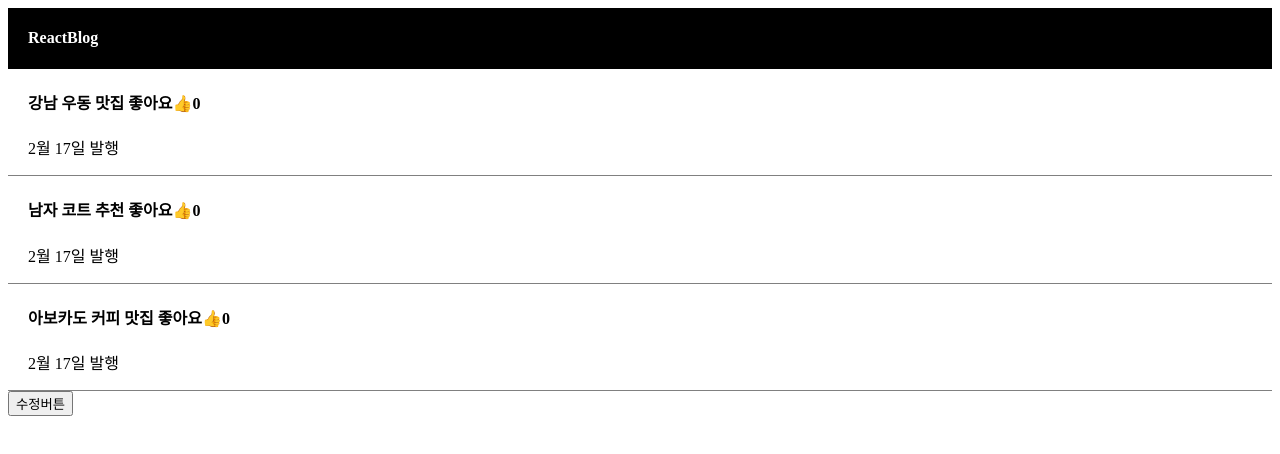
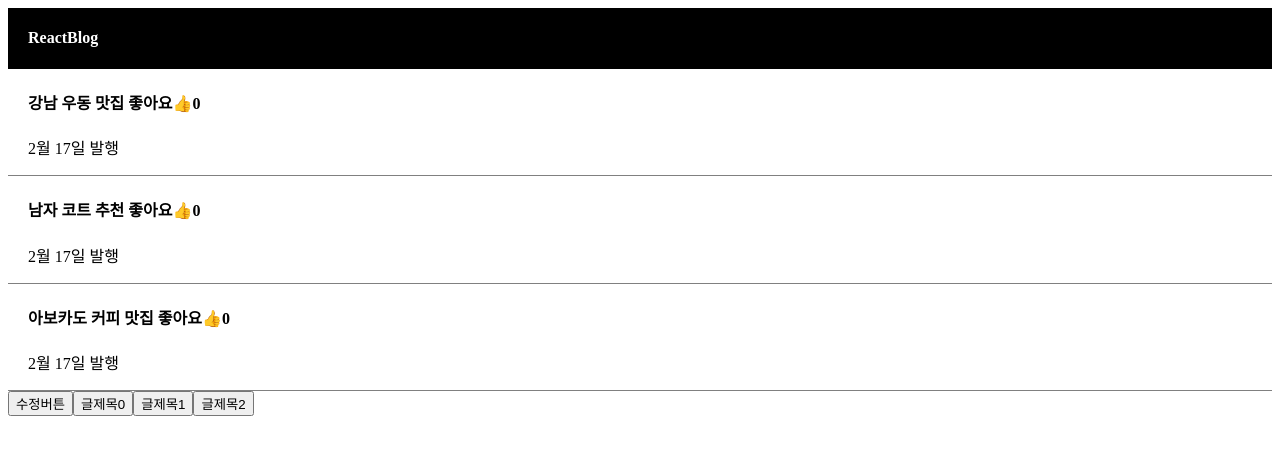
Before and after one commit to hge2ne/react_basic, a React (Vite) app: page / in a window 1280 px wide. Shown: the top 454 px of the page. Built offline with nearby package versions, Linux system fonts and the light colour scheme.

Commit message:
글제목 상태 관리 개선 및 모달에서 글제목 출력 방식 주석 추가 - title 상태를 숫자로 선언하여 인덱스 지정 용이 - 모달에서 글제목 출력 로직에 대한 주석 추가 - 글제목 버튼 추가로 상태 변경 기능 강화

```diff
--- a/src/App.jsx
+++ b/src/App.jsx
@@ -12,7 +12,7 @@ function App() {
   ]);
   let [붐따, 붐따변경] = useState([0, 0, 0]); //배열로 선언하는이유 : 각 게시글별 좋아요수치 저장. 그래야 [붐따[0] 할수있다
   let [modal, setmodal] = useState(false); // 펑션함수 안에 위치
-  let [title, settitle] = useState(0);
+  let [title, settitle] = useState(0);//타이틀을 숫자로 선언. 밑에 버튼에서 글제목의 배열 인덱스 지정에 사용됨.
 
   //글제목, b는 각각 작명 가능
 
@@ -26,6 +26,12 @@ function App() {
         return (
           <div className="list" key={i}>
             <h4 onClick={(e)=>{setmodal(true); settitle(i);}}>
+              {/* settitle : useState로 정의된 title상태 변경 함수
+                  변수 i : 글제목 배열을 돌면서 각 요소 나타냄
+                  settitle(i) 실행 시, title 상태가 i로 업데이트 됨
+                  title 바뀌면 모달창에서 props.글제목[title]을 통해
+                  그 인덱스에 해당하는 글제목 출력됨
+                  */}
             {a}
               <span
                 onClick={(e) => {
@@ -57,6 +63,11 @@ function App() {
       >
         수정버튼
       </button>
+
+      <button onClick={()=>{settitle(0)}}>글제목0</button>
+      <button onClick={()=>{settitle(1)}}>글제목1</button>
+      <button onClick={()=>{settitle(2)}}>글제목2</button>
+
       {
       modal === true ? <Modal set글제목={set글제목} title={title} 글제목={글제목} color={'skyblue'} /> : null
       }
@@ -71,7 +82,6 @@ function App() {
         <p>상세페이지 내용</p>
         <button onClick={()=>{ props.set글제목(['아기 코트 추천','아기 코트 추천','아기 코트 추천'])
         }}>글수정</button>
-
       </div>
     );
 
```
